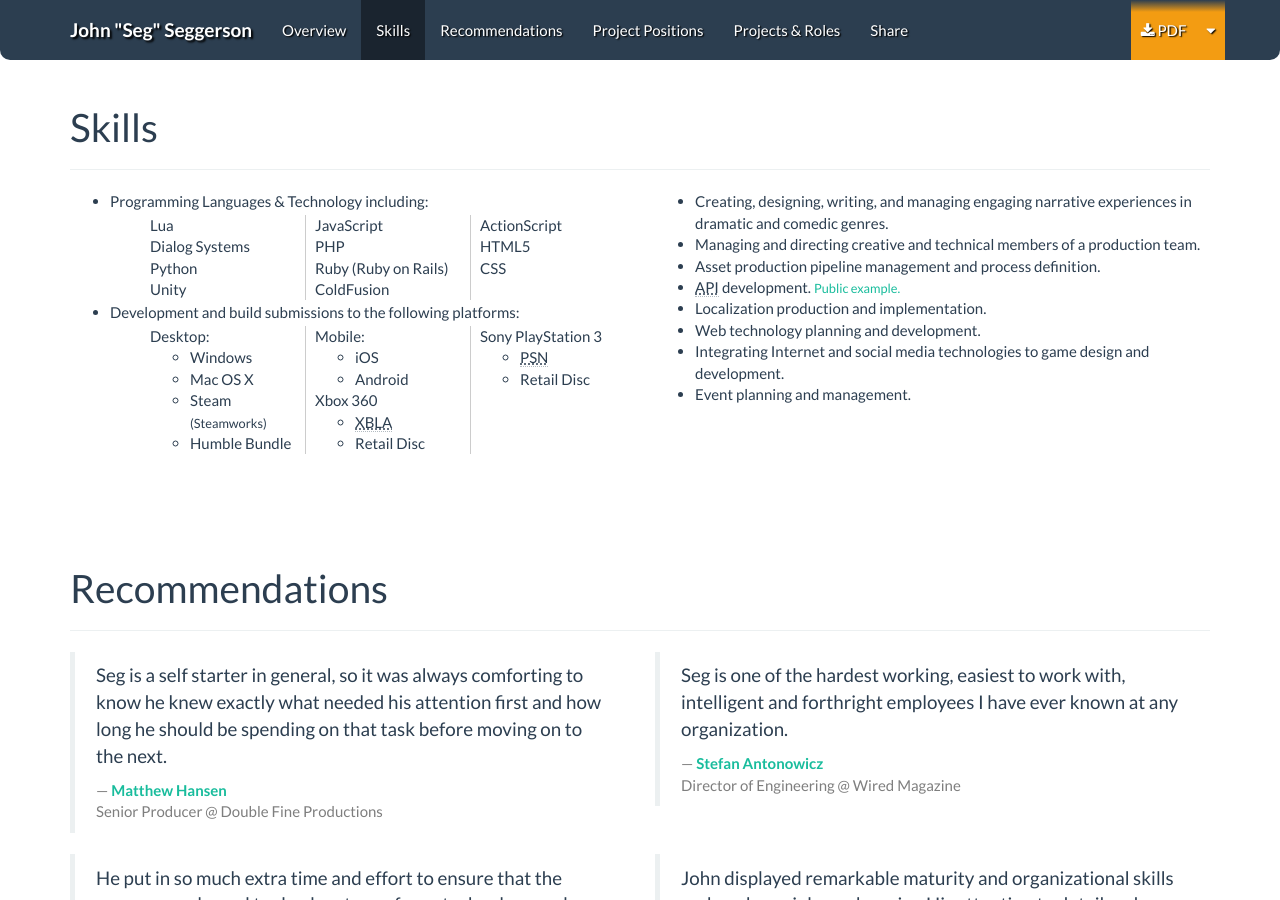
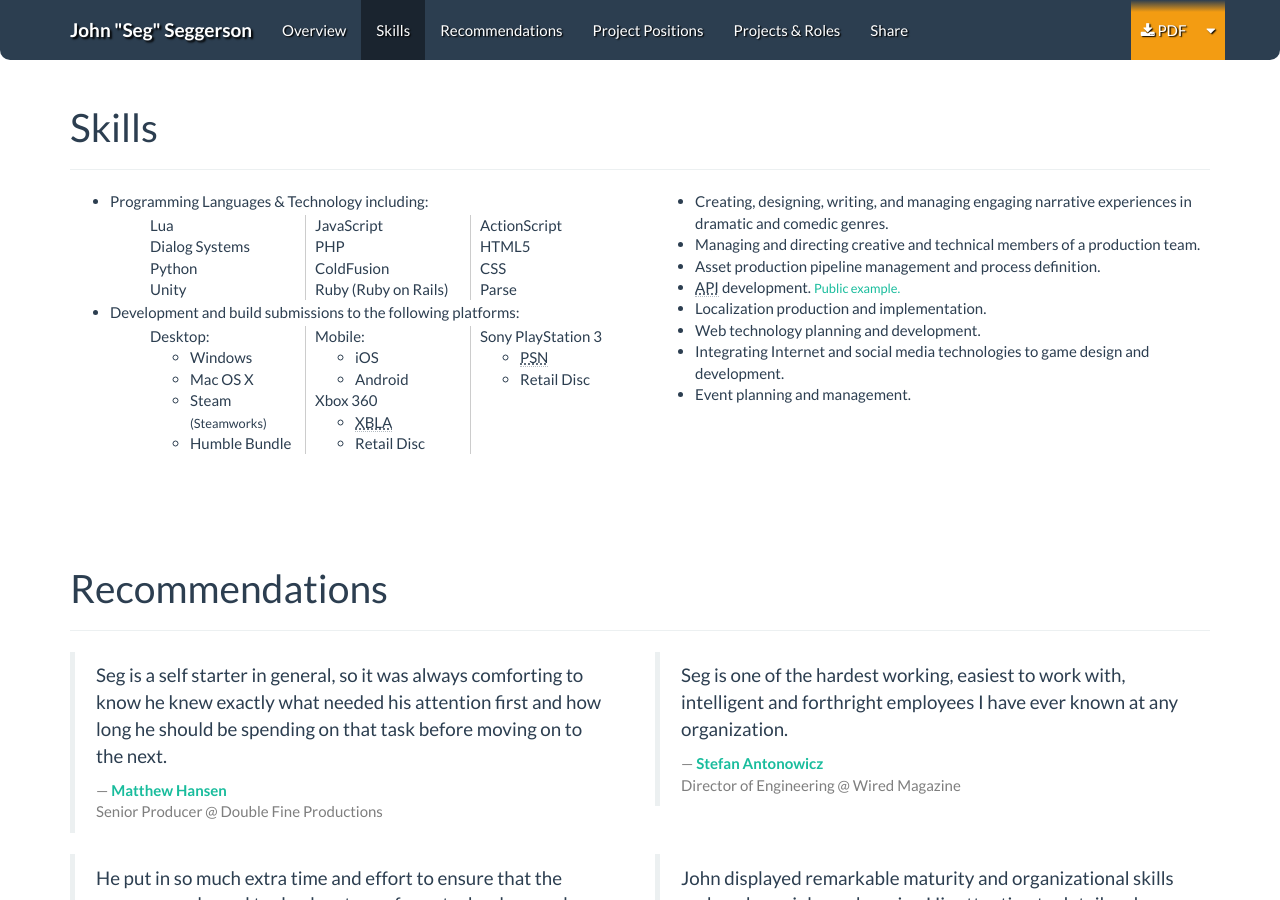
Before and after one commit to TheSeg/theseg.github.io, a Jekyll site: the page built from index.html, in a window 1280 px wide and 900 px high, scrolled down 1213 px. Built offline with Jekyll 4.4.1, drawn with Linux system fonts in a browser that asks for light colours; nearby versions of some CDN libraries; Markdown is read by kramdown in place of the engine named in the settings; comment, search, counter and statistics services are not loaded.

Commit message:
Adding Parse.

```diff
--- a/_includes/content/skills.html
+++ b/_includes/content/skills.html
@@ -9,11 +9,12 @@
             <li>Unity</li>
             <li>JavaScript</li>
             <li>PHP</li>
+            <li>ColdFusion</li>
             <li>Ruby (Ruby on Rails)</li>
-            <li>ColdFusion</li>
             <li>ActionScript</li>
             <li>HTML5</li>
             <li>CSS</li>
+            <li>Parse</li>
           </ul>
         </li>
         <li>Development and build submissions to the following platforms:
```
